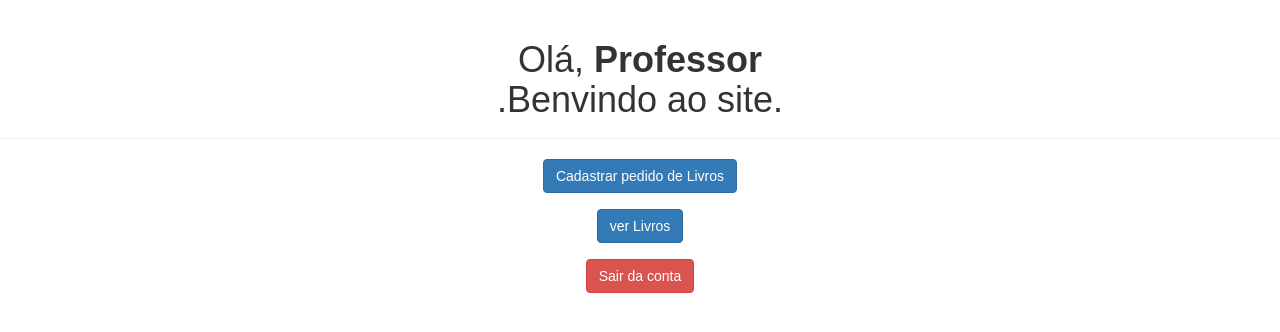
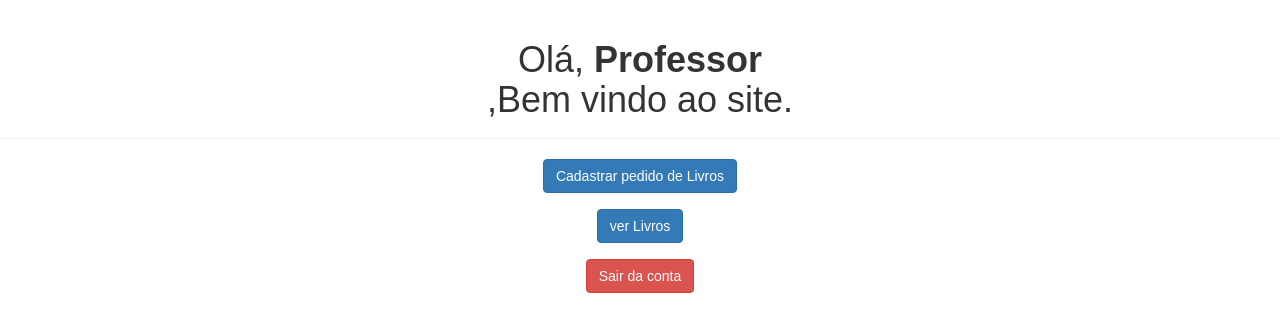
Before and after one commit to Lucas-Ed/FATEC_DES_WEB2_2025_Avaliacao1, a PHP site: page /welcome_p.php in a window 1280 px wide. Shown: the top 332 px of the page. Run offline with PHP 8.4, Linux system fonts and the light colour scheme; the visitor is signed in with stand-in values (Sample User, id 1).

Commit message:
Avaliação Concluída com sucessso !!

```diff
--- a/welcome_p.php
+++ b/welcome_p.php
@@ -21,7 +21,7 @@ if (!isset($_SESSION["loggedin"]) || $_SESSION["loggedin"] !== true) {
     <div class="page-header">
         <h1>Olá, <b><?php echo htmlspecialchars($_SESSION["username"]); ?>
         <br>
-        </b>.Benvindo ao site.</h1>
+        </b>,Bem vindo ao site.</h1>
     </div>
     <p>
 
```
